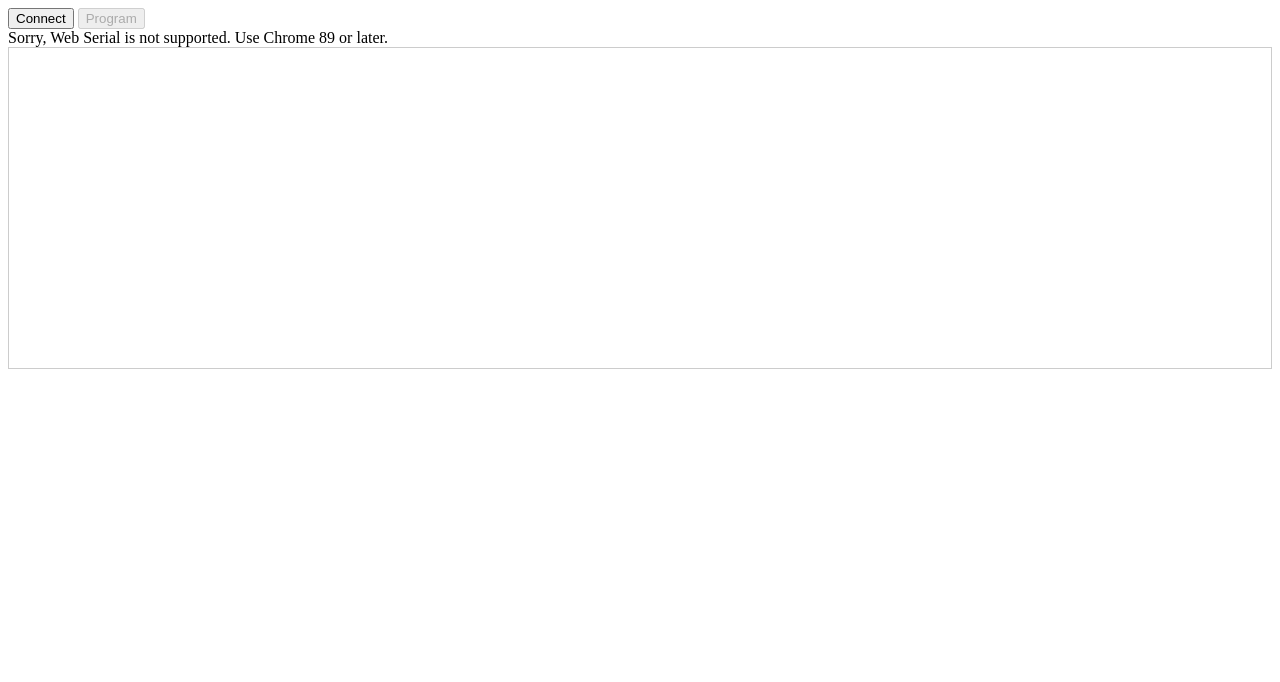
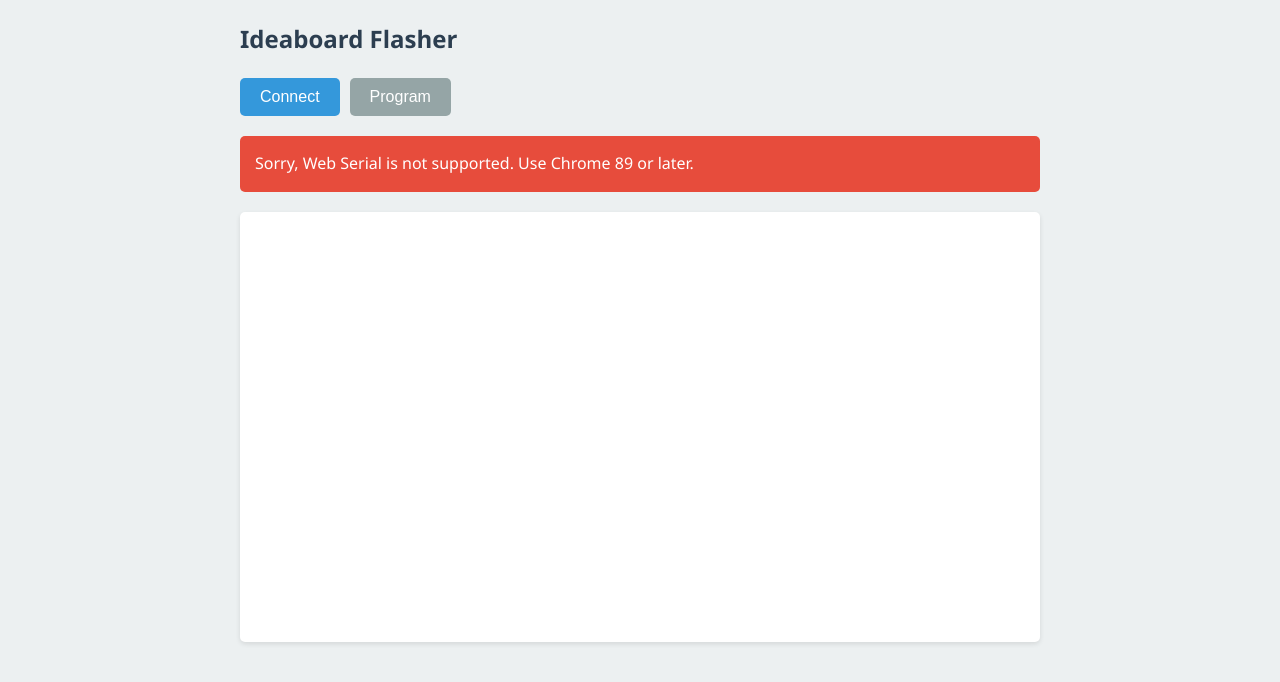
Before and after one commit to CRCibernetica/ideaboard-flasher, a plain HTML site: page index.html in a window 1280 px wide. Drawn offline with nearby package versions, Linux system fonts and the light colour scheme.

Commit message:
Update index.html

```diff
--- a/index.html
+++ b/index.html
@@ -1,3 +1,4 @@
+<!-- index.html -->
 <!DOCTYPE html>
 <html lang="en">
   <head>
@@ -6,17 +7,98 @@
     <meta name="viewport" content="width=device-width, initial-scale=1" />
     <script src="https://cdn.jsdelivr.net/npm/crypto-js@4.1.1/crypto-js.js"></script>
     <script type="module" src="script.js" defer></script>
+    <style>
+      :root {
+        --primary-color: #2c3e50;
+        --secondary-color: #3498db;
+        --success-color: #2ecc71;
+        --error-color: #e74c3c;
+        --background-color: #ecf0f1;
+        --text-color: #333;
+      }
+
+      body {
+        font-family: 'Segoe UI', Arial, sans-serif;
+        margin: 0;
+        padding: 20px;
+        background-color: var(--background-color);
+        color: var(--text-color);
+        line-height: 1.6;
+      }
+
+      header {
+        display: flex;
+        gap: 10px;
+        margin-bottom: 20px;
+      }
+
+      button {
+        padding: 10px 20px;
+        border: none;
+        border-radius: 5px;
+        background-color: var(--secondary-color);
+        color: white;
+        cursor: pointer;
+        font-size: 16px;
+        transition: background-color 0.3s;
+      }
+
+      button:hover:not(:disabled) {
+        background-color: #2980b9;
+      }
+
+      button:disabled {
+        background-color: #95a5a6;
+        cursor: not-allowed;
+      }
+
+      main {
+        max-width: 800px;
+        margin: 0 auto;
+      }
+
+      #notSupported {
+        background-color: var(--error-color);
+        color: white;
+        padding: 15px;
+        border-radius: 5px;
+        margin-bottom: 20px;
+      }
+
+      #log {
+        background-color: white;
+        border-radius: 5px;
+        box-shadow: 0 2px 5px rgba(0,0,0,0.1);
+        padding: 15px;
+        height: 400px;
+        overflow-y: auto;
+        font-family: 'Courier New', monospace;
+        font-size: 14px;
+      }
+
+      #log > div {
+        margin: 5px 0;
+        word-wrap: break-word;
+      }
+
+      h1 {
+        color: var(--primary-color);
+        margin: 0 0 20px 0;
+        font-size: 24px;
+      }
+    </style>
   </head>
   <body>
-    <header>
-      <button id="butConnect">Connect</button>
-      <button id="butProgram" disabled>Program</button>
-    </header>
     <main>
+      <h1>Ideaboard Flasher</h1>
+      <header>
+        <button id="butConnect">Connect</button>
+        <button id="butProgram" disabled>Program</button>
+      </header>
       <div id="notSupported">
         Sorry, Web Serial is not supported. Use Chrome 89 or later.
       </div>
-      <div id="log" style="height: 300px; overflow-y: auto; border: 1px solid #ccc; padding: 10px; font-family: monospace;"></div>
+      <div id="log"></div>
     </main>
   </body>
 </html>
```
